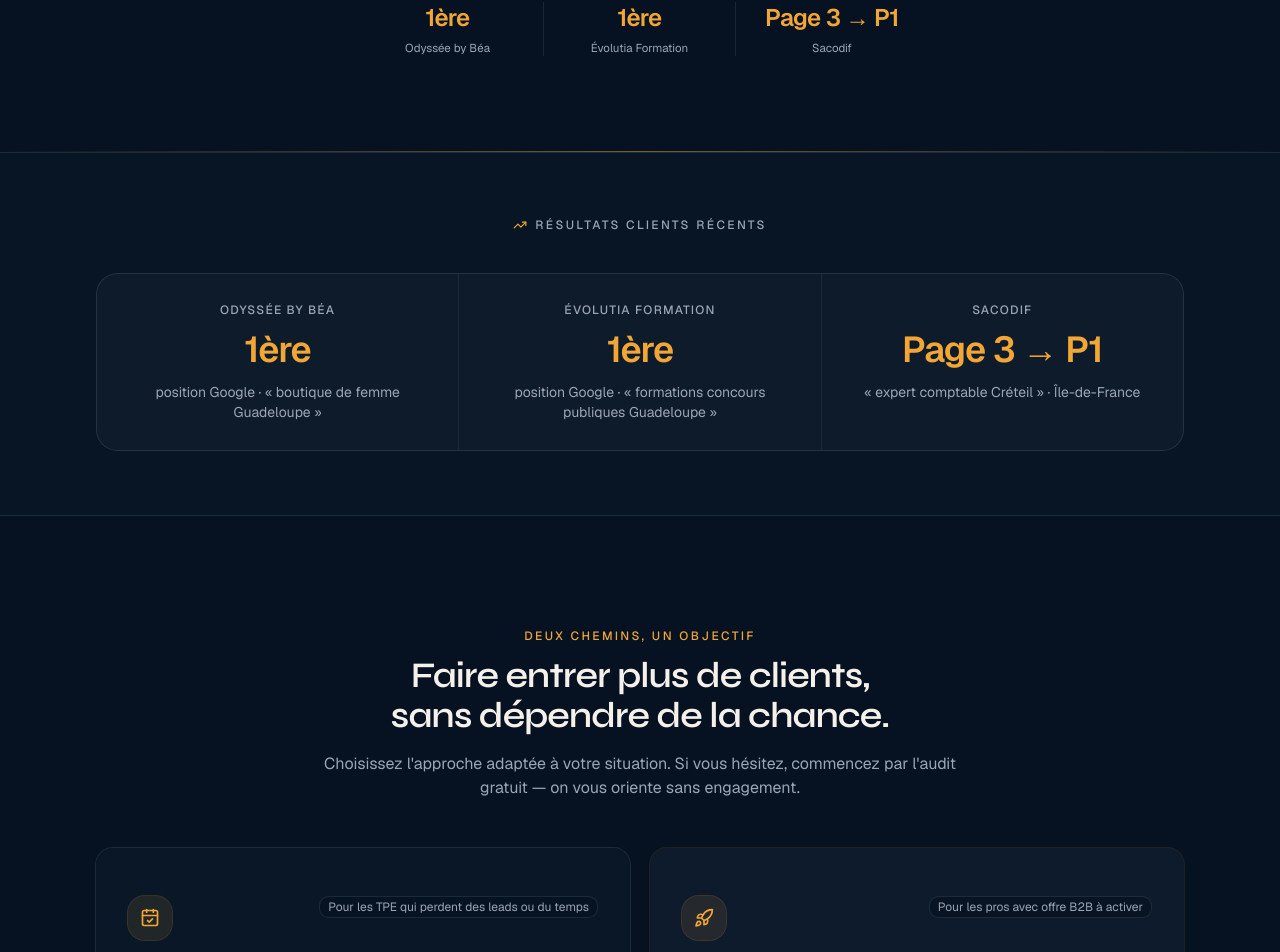
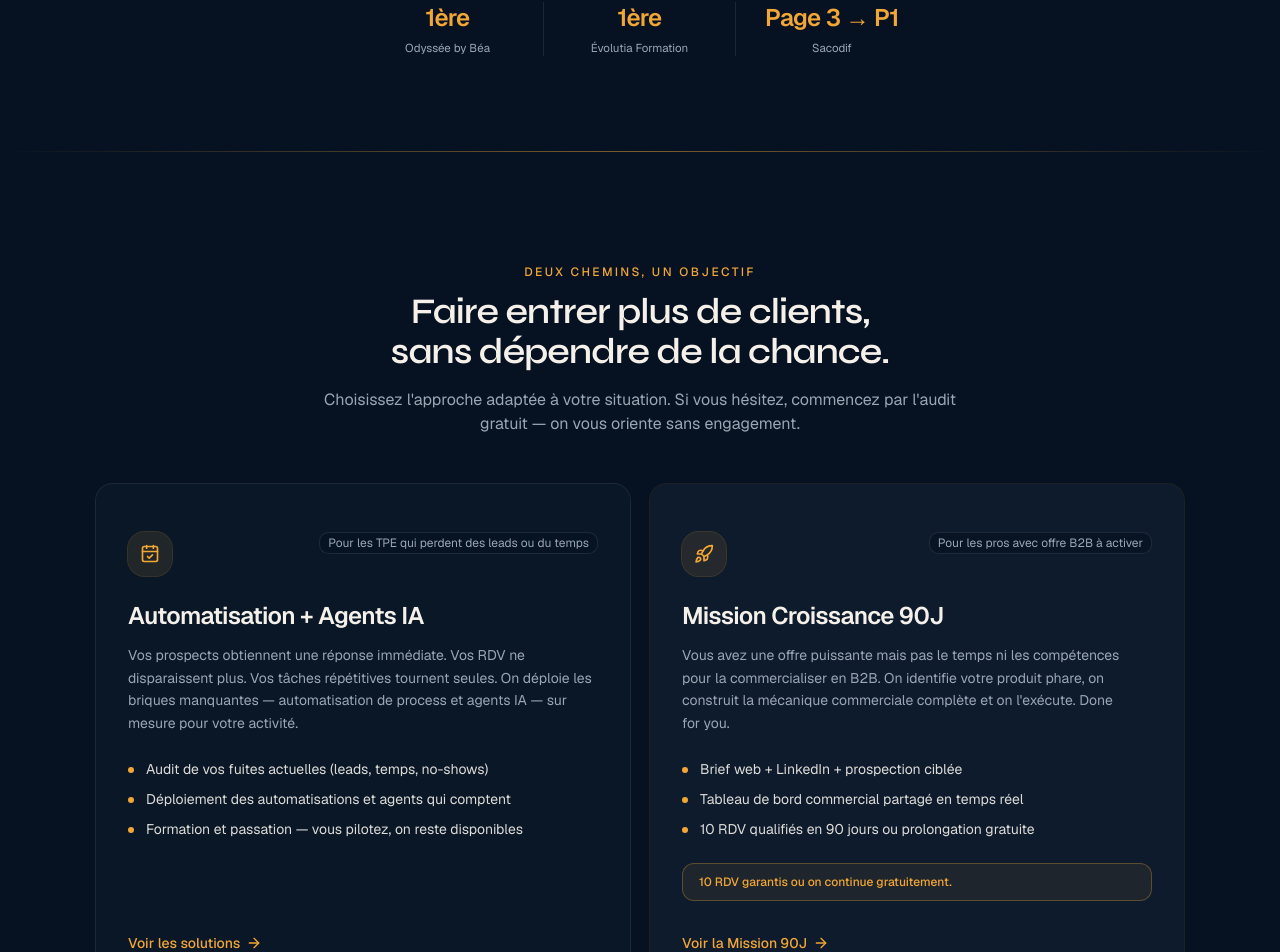
Before and after one commit to jmd971/siboard-consulting-site, a Next.js app: page / in a window 1280 px wide. Shown: the part 792-1744 px from the top of the page. Built offline with nearby package versions, Linux system fonts and the light colour scheme; no server answers.

Commit message:
home: retire la section Preuves (preuve desormais portee par le hero)

```diff
--- a/src/app/page.tsx
+++ b/src/app/page.tsx
@@ -1,7 +1,6 @@
 import { DeuxOffres } from "@/components/home/DeuxOffres";
 import { Ecosysteme } from "@/components/home/Ecosysteme";
 import { Hero } from "@/components/home/Hero";
-import { Preuves } from "@/components/home/Preuves";
 import { RealisationsApercu } from "@/components/home/RealisationsApercu";
 import { CTABanner } from "@/components/shared/CTABanner";
 
@@ -19,7 +18,6 @@
   return (
     <>
       <Hero />
-      <Preuves />
       <DeuxOffres />
       <RealisationsApercu />
       <ProofLine />
```
